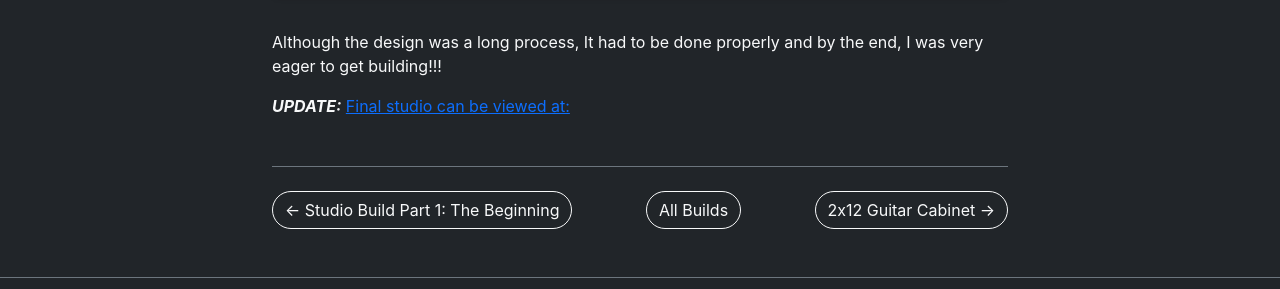
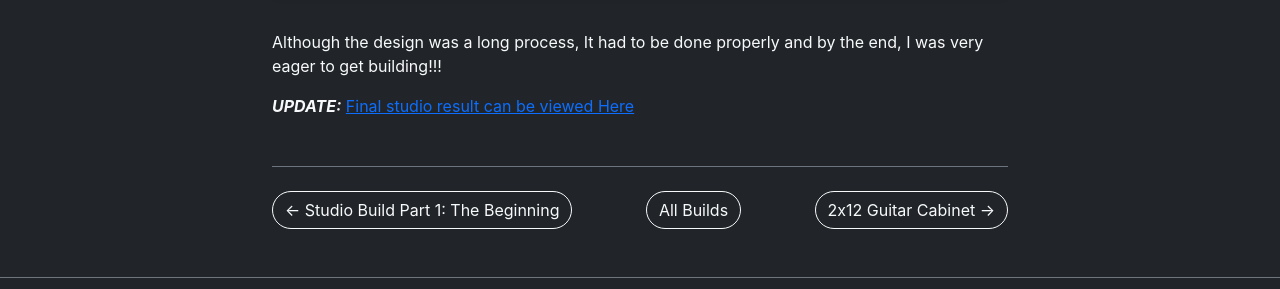
Before and after one commit to astro-mat/polymatBuilds, a Jekyll site: the page built from _builds/StudioBuild_2_Design.md, in a window 1280 px wide and 900 px high, scrolled down 5903 px. Shown: the part 522-811 px from the top of the window. Built offline with Jekyll 4.4.1, drawn with Linux system fonts in a browser that asks for light colours.

Commit message:
Edit link

```diff
--- a/_builds/StudioBuild_2_Design.md
+++ b/_builds/StudioBuild_2_Design.md
@@ -51,4 +51,4 @@ As mentioned in the previous post, Sound isolation was not really included due t
 Although the design was a long process, It had to be done properly and by the end, I was very eager to get building!!!
 
 <em><strong>UPDATE:</strong></em>
-[Final studio can be viewed at:](file:///C:/GitHub/studiomoomoo/index.html)
+[Final studio result can be viewed Here](file:///C:/GitHub/studiomoomoo/index.html)
```
